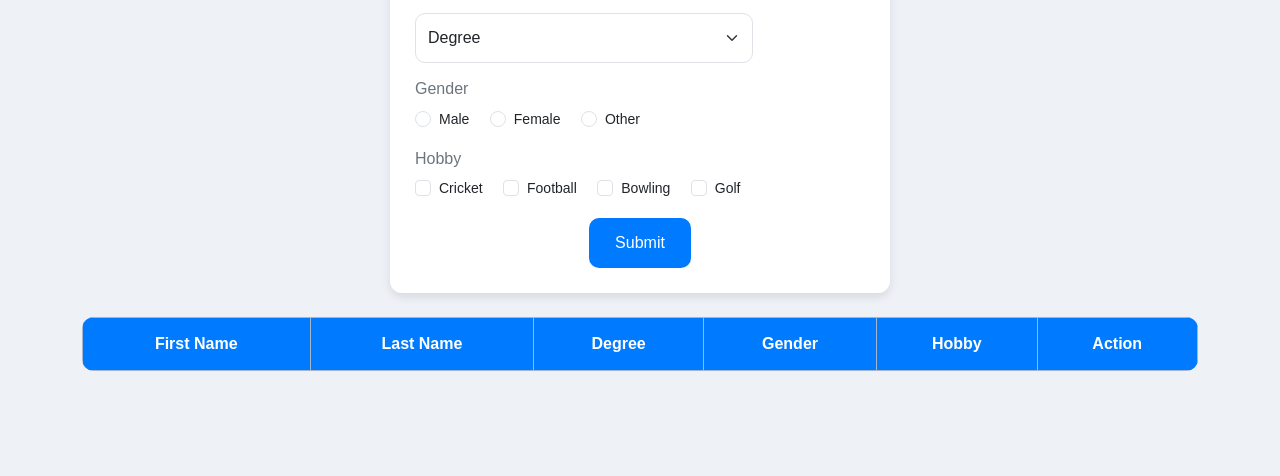
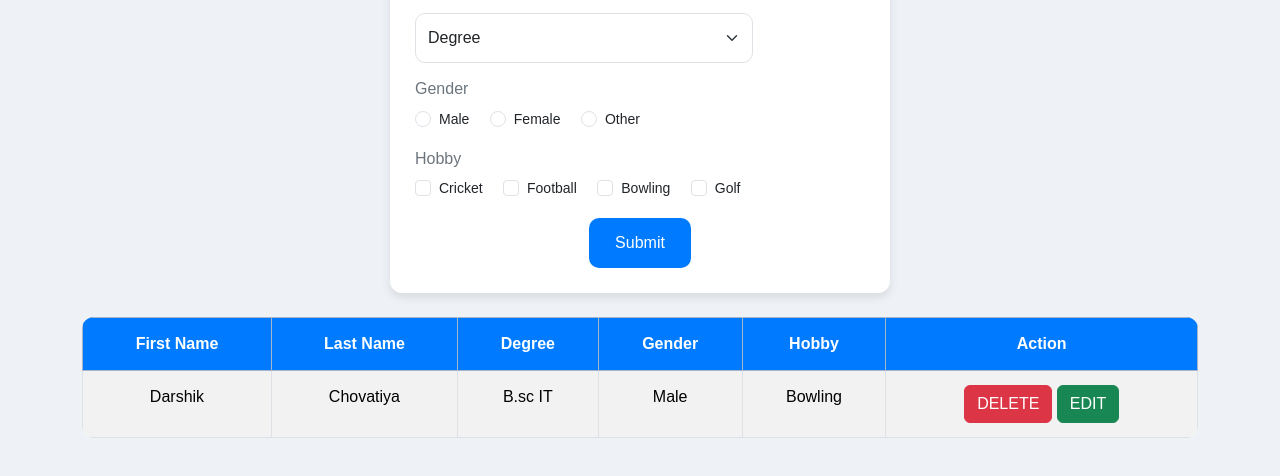
Before and after one commit to darshik-chovatiya/form, a plain HTML site: page index.html in a window 1280 px wide. Shown: the part 156-632 px from the top of the page. Drawn offline with nearby package versions, Linux system fonts and the light colour scheme.

Commit message:
Updated the project with new changes

```diff
--- a/app.js
+++ b/app.js
@@ -4,10 +4,36 @@ cancel.textContent = "Cancel";
 cancel.style.display = "none";
 cancel.className = "btn btn-primary ms-2";
 submit.parentNode.appendChild(cancel);
-
-let users = [];
 let editId = null;
 let idCounter = 1;
+
+let users = [
+    { fname: 'Darshik', lname: 'Chovatiya', degree: 'B.sc IT', gender: 'Male', hobbies: ["Bowling"] }
+];
+
+function static() {
+    let tbody = document.getElementById("tbody");
+    tbody.innerHTML = "";
+
+    users.forEach(user => {
+        let newRow = tbody.insertRow();
+        newRow.setAttribute("data-id", user.id);
+
+        newRow.innerHTML = `<td>${user.fname}</td>
+                            <td>${user.lname}</td>
+                            <td>${user.degree}</td>
+                            <td>${user.gender}</td>
+                            <td>${user.hobbies.join(", ")}</td>
+                            <td>
+                                <button onclick="removes(this)" class="btn btn-danger">DELETE</button>
+                                <button onclick="edit(this)" class="btn btn-success">EDIT</button>
+                            </td>`;
+    });
+}
+
+static();
+
+
 
 submit.addEventListener("click", (e) => {
     e.preventDefault();
@@ -38,7 +64,7 @@ submit.addEventListener("click", (e) => {
             row.cells[4].textContent = hobbies.join(", ");
         }
         editId = null;
-        submit.textContent = "Submit";
+
         cancel.style.display = "none";
     } else {
         let userId = idCounter++;
@@ -63,6 +89,7 @@ submit.addEventListener("click", (e) => {
 });
 
 function edit(button) {
+
     let row = button.parentNode.parentNode;
     editId = parseInt(row.getAttribute("data-id"));
     let cells = row.getElementsByTagName("td");
@@ -79,6 +106,8 @@ function edit(button) {
         checkbox.checked = hobbiesArray.includes(checkbox.value);
     });
     submit.textContent = "Update";
+    console.log('submit data', submit);
+    submit.textContent = "Submit";
     cancel.style.display = "inline-block";
 }
 
```
Also changed, not shown: index.html (line endings or trailing spaces).
